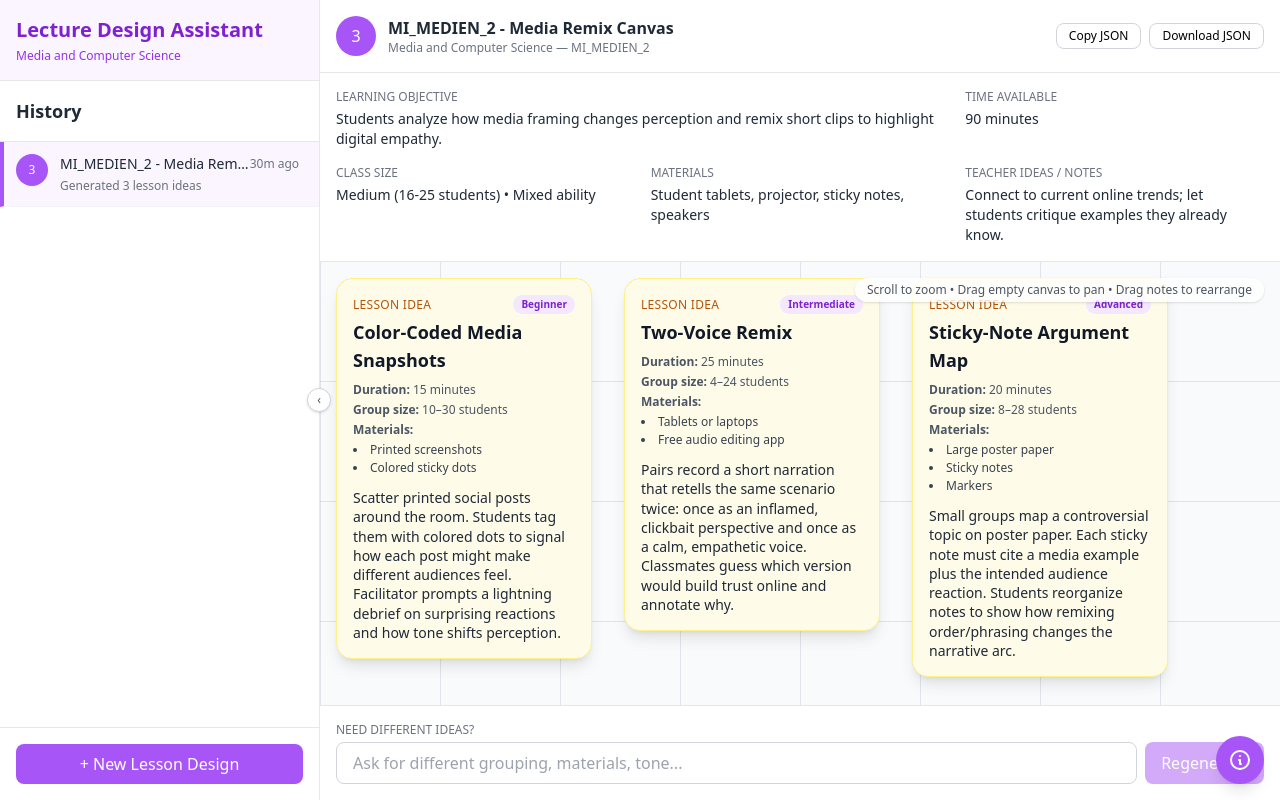
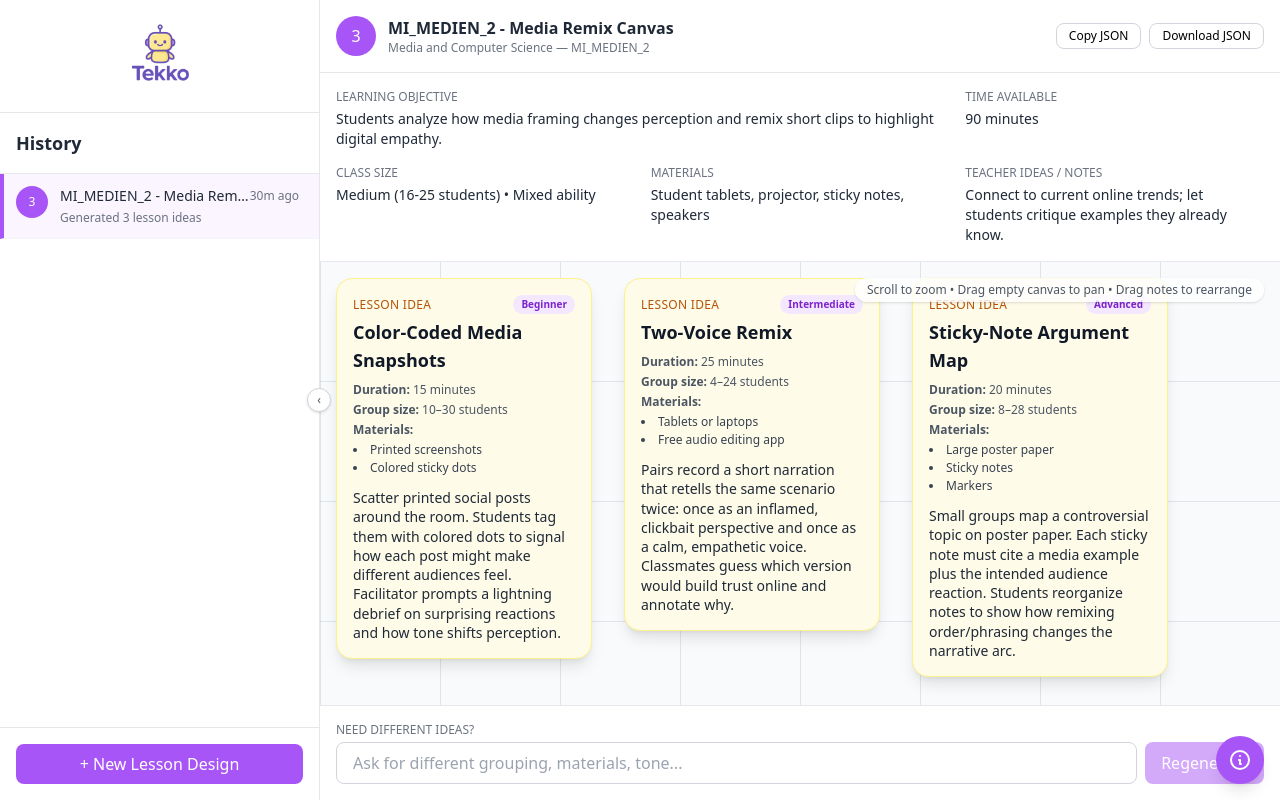
Before and after one commit to Blockrobo/Competency_Question_Generator, a Next.js app: page / in a window 1280 px wide. Built offline with nearby package versions, Linux system fonts and the light colour scheme.

Commit message:
Added the Tekko-logo

```diff
--- a/app/page.tsx
+++ b/app/page.tsx
@@ -559,17 +559,12 @@ Deliverable requirements:
           {sidebarCollapsed ? "›" : "‹"}
         </button>
         {/* App Name Header */}
-        <div className="p-4 border-b border-gray-200 bg-purple-50">
-          {sidebarCollapsed ? (
-            <div className="text-center">
-              <span className="text-xl font-bold text-purple-700">L</span>
-            </div>
-          ) : (
-            <>
-              <h1 className="text-xl font-bold text-purple-700">Lecture Design Assistant</h1>
-              <p className="text-xs text-purple-600 mt-1">Media and Computer Science</p>
-            </>
-          )}
+        <div className="p-4 border-b border-gray-200 bg-white flex items-center justify-center">
+          <img
+            src="/tekko_logo.png"
+            alt="Tekko logo"
+            className="h-20 w-auto object-contain transition-all duration-300"
+          />
         </div>
 
         {/* History Section */}
```
Also changed, not shown: public/tekko_logo.png (added).
